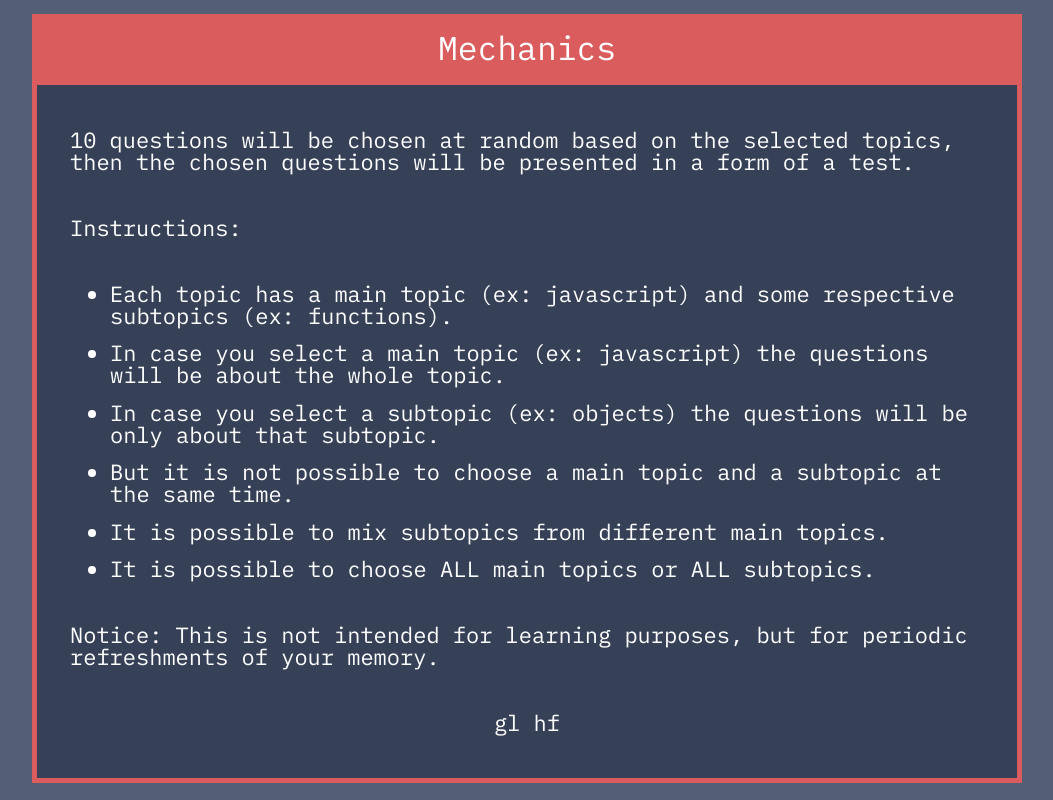
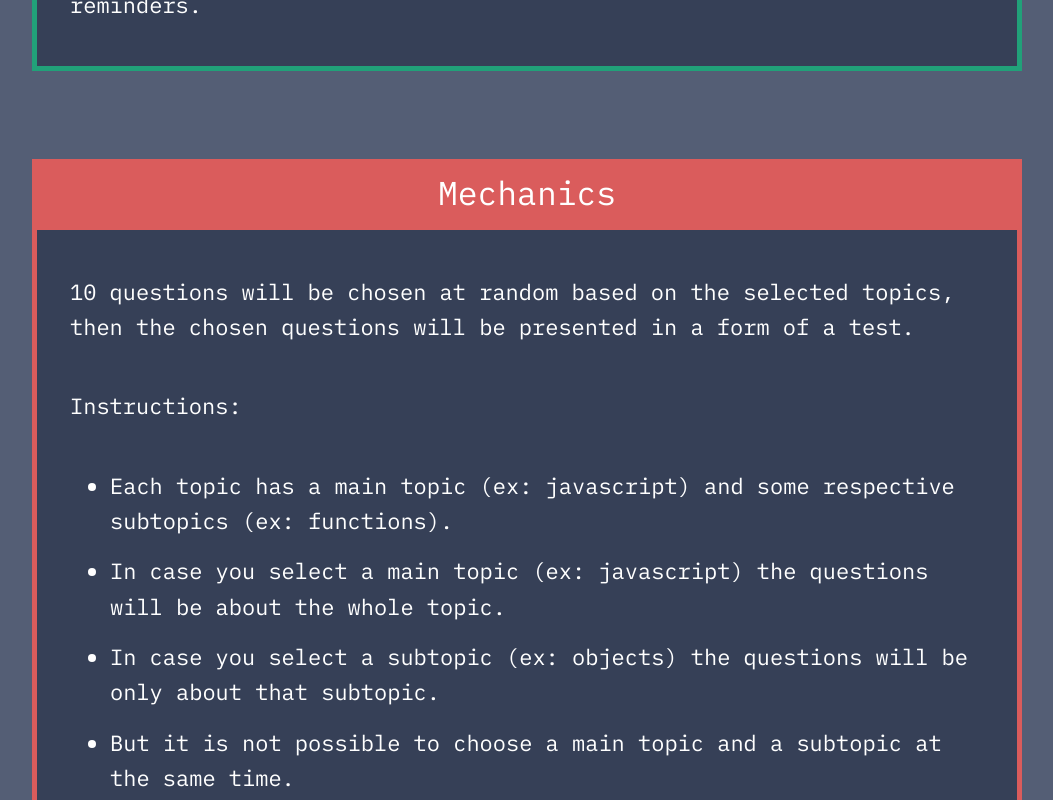
Before and after one commit to Dan-Lucian/web-dev-quizz-platform, a React (Create React App) app in the folder frontend/: page /about in a window 1280 px wide. Shown: the part 1160-1960 px from the top of the page, without its empty margins (113-1166 px from the left). Built offline with nearby package versions, Linux system fonts and the light colour scheme.

Commit message:
feat: larger line-height for Text and List

```diff
--- a/frontend/src/routes/about/components/List.js
+++ b/frontend/src/routes/about/components/List.js
@@ -11,6 +11,7 @@ const StyledList = styled.ul`
   padding-left: 40px;
   list-style-type: disc;
   margin-bottom: 2em;
+  line-height: 1.6;
 
   & > li:not(:last-child) {
     margin-bottom: 0.7em;
--- a/frontend/src/routes/about/components/Text.js
+++ b/frontend/src/routes/about/components/Text.js
@@ -17,16 +17,14 @@ Text.propTypes = {
 };
 
 const StyledText = styled.p`
+  line-height: 1.6;
+
   &:not(:last-child) {
     margin-bottom: 2em;
   }
 `;
 
-const StyledTextCenter = styled.p`
-  &:not(:last-child) {
-    margin-bottom: 2em;
-  }
-
+const StyledTextCenter = styled(StyledText)`
   text-align: center;
 `;
 
```
